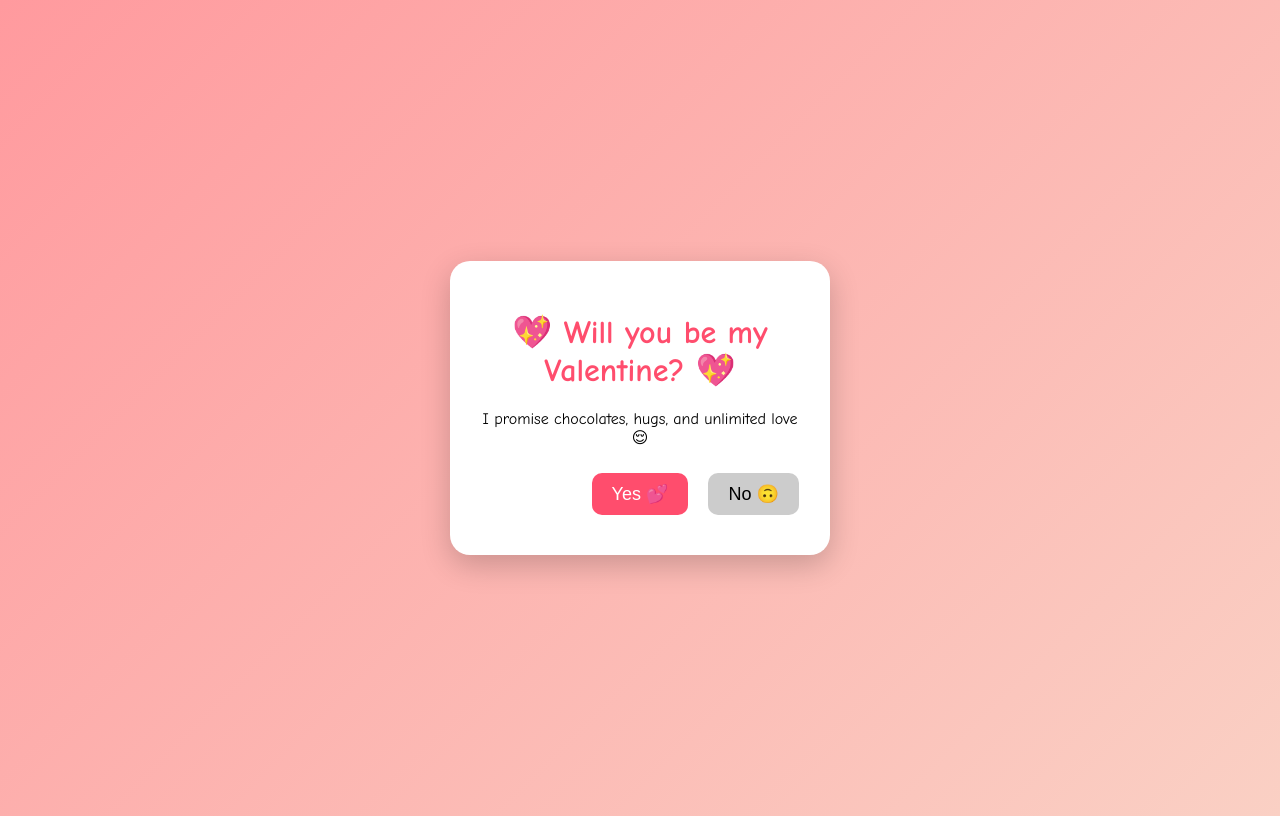
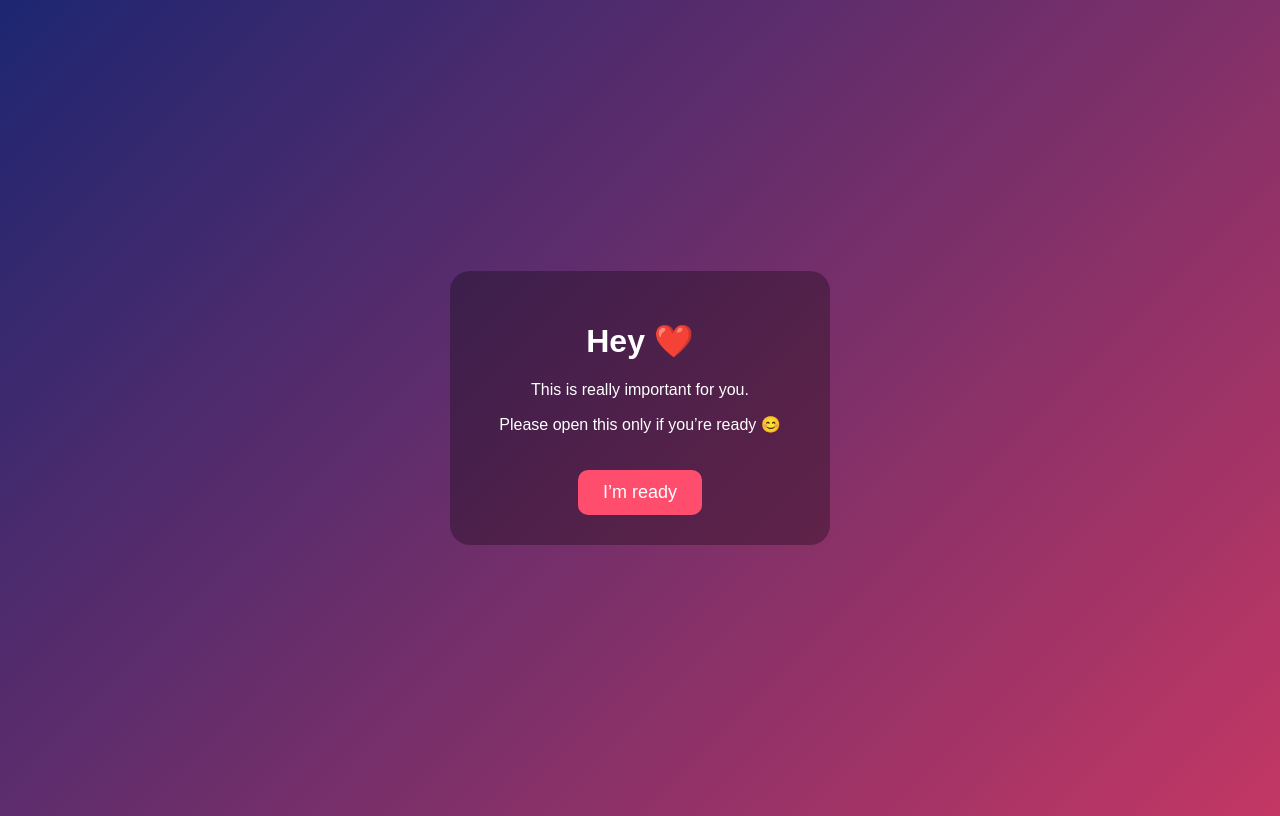
Before and after one commit to kartik5080-tech/Important, a plain HTML site: page index.html in a window 1280 px wide. Drawn offline with Linux system fonts and the light colour scheme.

Commit message:
Update index.html

```diff
--- a/index.html
+++ b/index.html
@@ -2,84 +2,48 @@
 <html lang="en">
 <head>
   <meta charset="UTF-8">
-  <title>Be My Valentine 💖</title>
+  <title>Important Message</title>
   <style>
     body {
-      font-family: 'Comic Sans MS', cursive;
-      background: linear-gradient(135deg, #ff9a9e, #fad0c4);
+      font-family: Arial, sans-serif;
+      background: linear-gradient(135deg, #1d2671, #c33764);
       height: 100vh;
       display: flex;
       justify-content: center;
       align-items: center;
       text-align: center;
-      overflow: hidden;
+      color: white;
     }
-    .card {
-      background: white;
+    .box {
+      background: rgba(0,0,0,0.3);
       padding: 30px;
       border-radius: 20px;
-      box-shadow: 0 10px 30px rgba(0,0,0,0.2);
       width: 320px;
     }
-    h1 {
-      color: #ff4d6d;
-    }
     button {
-      padding: 10px 20px;
+      margin-top: 20px;
+      padding: 12px 25px;
       font-size: 18px;
       border-radius: 10px;
       border: none;
       cursor: pointer;
-      margin: 10px;
-    }
-    #yes {
       background: #ff4d6d;
       color: white;
-    }
-    #no {
-      background: #ccc;
-      position: absolute;
-    }
-    .hearts {
-      position: fixed;
-      font-size: 24px;
-      animation: float 3s linear infinite;
-    }
-    @keyframes float {
-      from { transform: translateY(100vh); }
-      to { transform: translateY(-10vh); }
     }
   </style>
 </head>
 <body>
 
-<div class="card">
-  <h1>💖 Will you be my Valentine? 💖</h1>
-  <p>I promise chocolates, hugs, and unlimited love 😌</p>
-  <button id="yes" onclick="yesClicked()">Yes 💕</button>
-  <button id="no" onmouseover="moveNo()">No 🙃</button>
+<div class="box">
+  <h1>Hey ❤️</h1>
+  <p>This is really important for you.</p>
+  <p>Please open this only if you’re ready 😊</p>
+  <button onclick="goNext()">I’m ready</button>
 </div>
 
 <script>
-  function moveNo() {
-    const no = document.getElementById("no");
-    no.style.left = Math.random() * 80 + "vw";
-    no.style.top = Math.random() * 80 + "vh";
-  }
-
-  function yesClicked() {
-    document.body.innerHTML = `
-      <h1>🥰 YAYYY!! 🥰</h1>
-      <h2>You just made me the happiest person ❤️</h2>
-      <p>Happy Valentine’s Day, my Chotuuuuuuuuuuuu in Advance💌</p>
-    `;
-    for (let i = 0; i < 20; i++) {
-      let heart = document.createElement("div");
-      heart.className = "hearts";
-      heart.innerHTML = "❤️";
-      heart.style.left = Math.random() * 100 + "vw";
-      document.body.appendChild(heart);
-    }
+  function goNext() {
+    window.location.href = "valentine.html";
   }
 </script>
 
```
